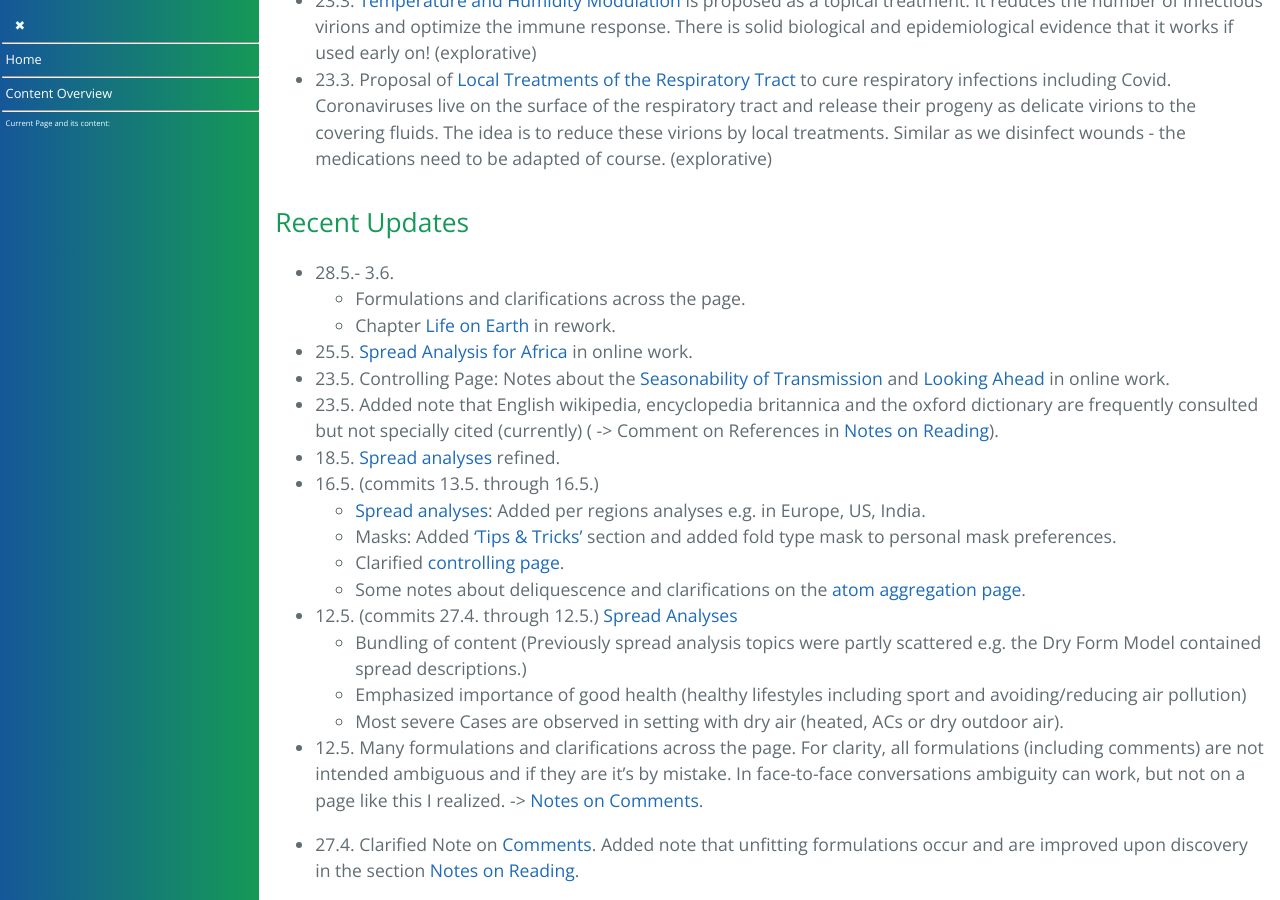
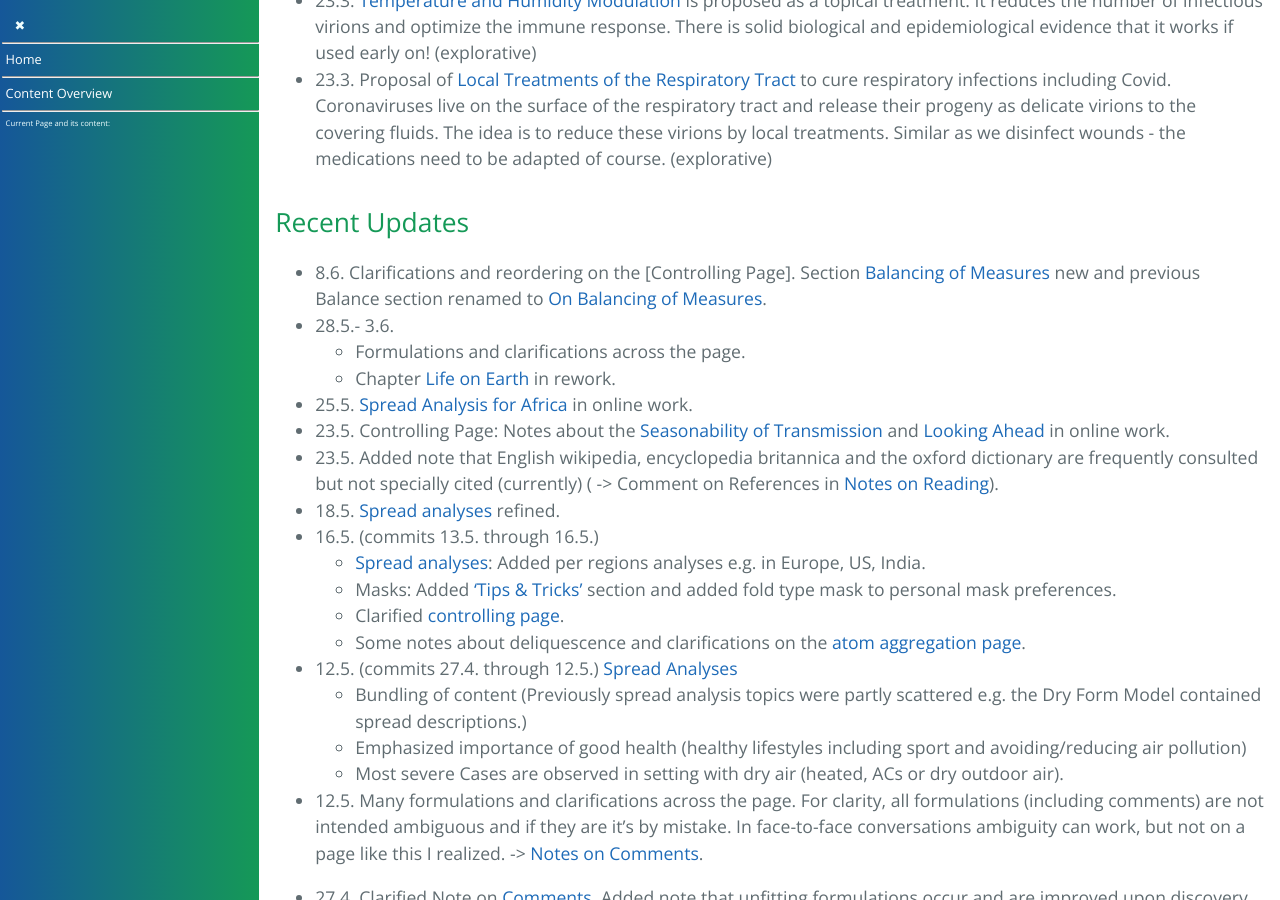
Before and after one commit to forestgrape/coronavirus, a Jekyll site: the page built from index.md, in a window 1280 px wide and 900 px high, scrolled down 1195 px. Built offline with Jekyll 4.4.1, drawn with Linux system fonts in a browser that asks for light colours; our own code applies the rules of GitHub Pages for plain Markdown files.

Commit message:
update section

```diff
--- a/index.md
+++ b/index.md
@@ -40,6 +40,7 @@ This section overviews the content. The [full content section](#content) lists t
 
 
 ## Recent Updates
+- 8.6. Clarifications and reordering on the [Controlling Page]. Section [Balancing of Measures](../coronavirus/7_social/controlling.md#balancing-of-measures) new and previous Balance section renamed to [On Balancing of Measures](../coronavirus/7_social/controlling.md#on-balancing-of-measures).
 - 28.5.- 3.6.
   - Formulations and clarifications across the page.
   - Chapter [Life on Earth](2_biological/life-forms.md) in rework.
```
